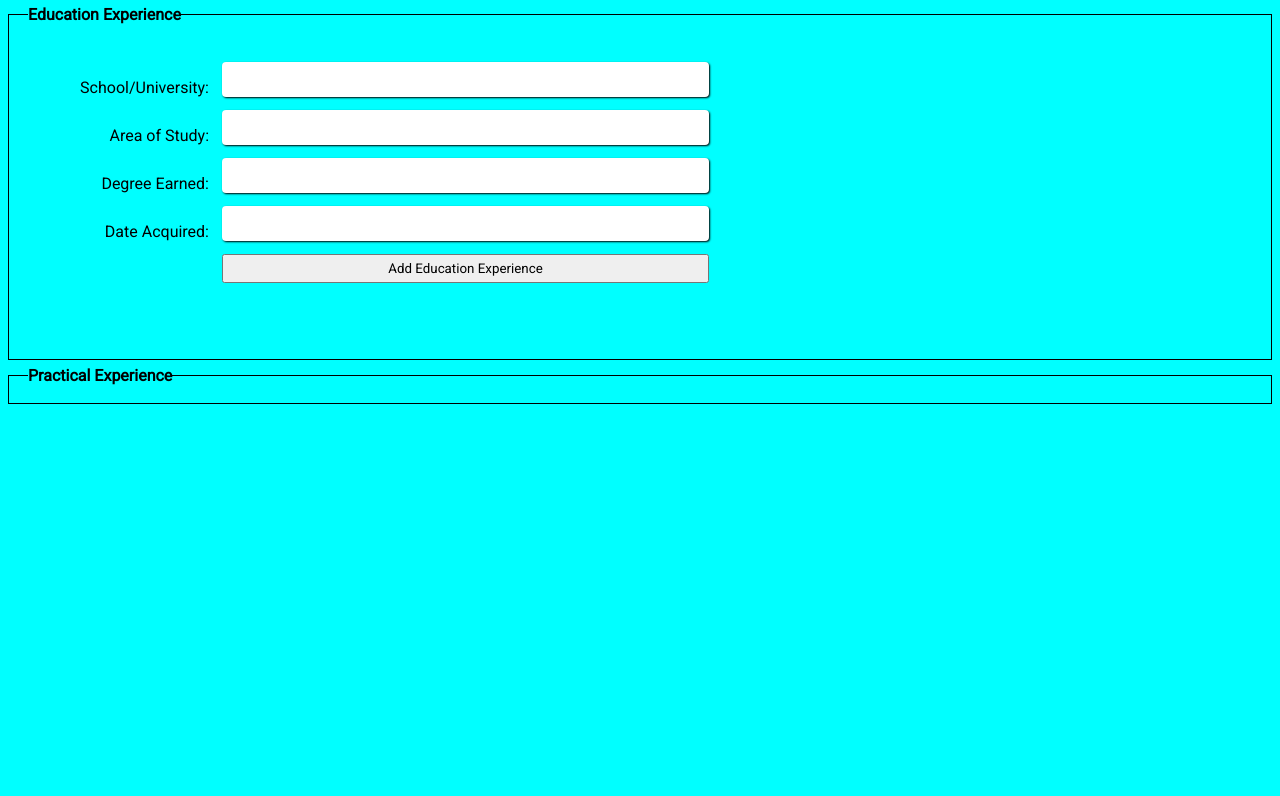
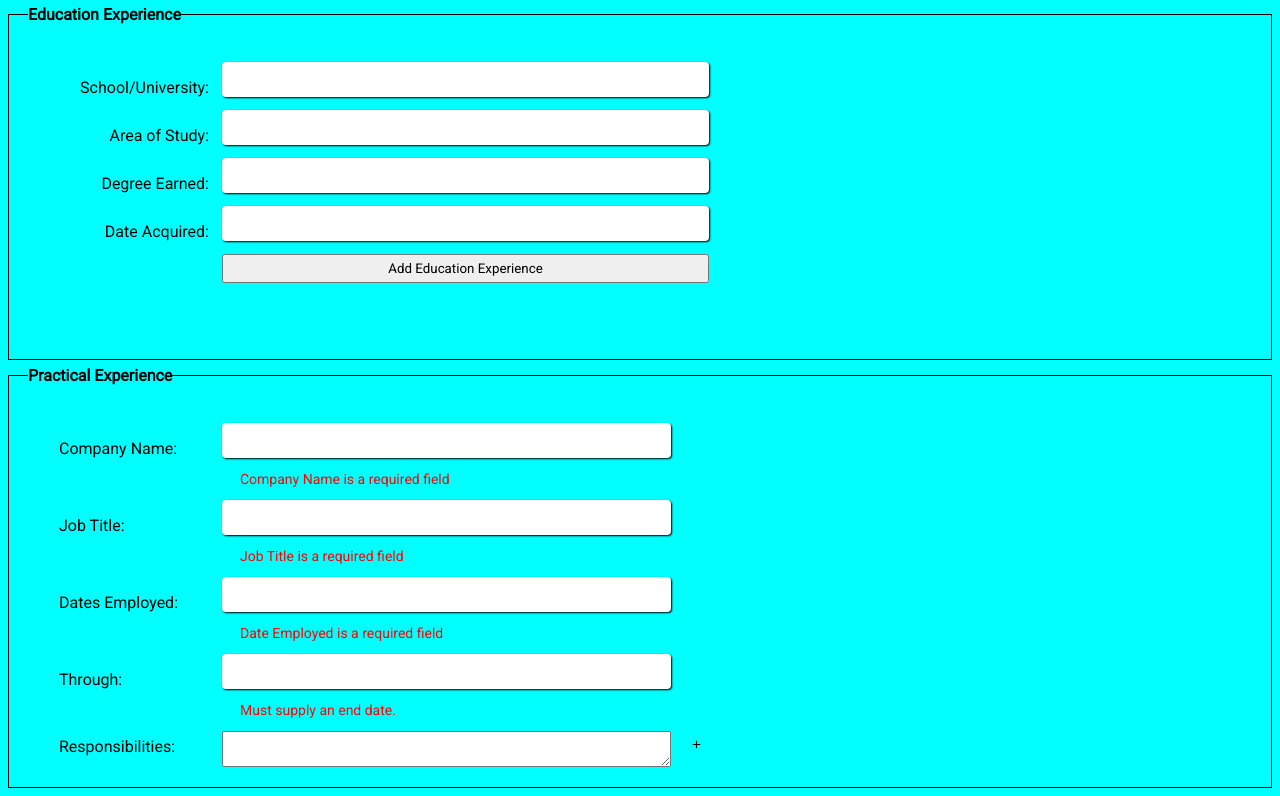
Before and after one commit to gitdingus/cv-application, a React app: page / in a window 1280 px wide. Shown: the part 300-1096 px from the top of the page. Before the commit the page ends 800 px from the top, so only its background shows below. Built offline with nearby package versions, Linux system fonts and the light colour scheme.

Commit message:
Rough markup and styles for practical experience component

```diff
--- a/src/components/practical-experience/Edit.jsx
+++ b/src/components/practical-experience/Edit.jsx
@@ -0,0 +1,67 @@
+import React from 'react';
+import styles from './edit.module.css';
+import addButton from '../plus.svg';
+
+class Edit extends React.Component {
+  render() {
+    return (
+      <div>
+        <form className={styles.practicalExperienceForm}>
+          <label htmlFor="company-name">Company Name:</label>
+          <input id="company-name" type="text" />
+          <div
+            className={
+              `
+                ${styles.error}
+                ${(true === true) ? styles.active : ''} // change when adding validation
+              `
+            }
+          >
+            Company Name is a required field
+          </div>
+          <label htmlFor="job-title">Job Title:</label>
+          <input id="job-title" type="text" />
+          <div
+            className={
+              `
+                ${styles.error}
+                ${(true === true) ? styles.active : ''} // change when adding validation
+              `
+            }
+          >
+            Job Title is a required field
+          </div>
+          <label htmlFor="date-begin">Dates Employed:</label>
+          <input id="date-begin" type="text" />
+          <div
+            className={
+              `
+                ${styles.error}
+                ${(true === true) ? styles.active : ''}  // change when adding validation
+              `
+            }
+          >
+            Date Employed is a required field
+          </div>
+          <label htmlFor="date-end ">Through:</label>
+          <input id="date-end" type="text" />
+          <div
+            className={
+              `
+                ${styles.error}
+                ${(true === true) ? styles.active : ''}  // change when adding validation
+              `
+            }
+          >
+            Must supply an end date.
+          </div>
+          <label className={styles.responsibilitiesLabel} htmlFor="responsibilities">Responsibilities:</label>
+          <textarea id="responsibilities" />
+          <button className={`svg-button ${styles.addResponsibilitiesButton}`} type="button"><img src={addButton} alt="Add Experience" /></button>
+        </form>
+      </div>
+    )
+  }
+}
+
+export default Edit;
--- a/src/components/practical-experience/PracticalExperience.jsx
+++ b/src/components/practical-experience/PracticalExperience.jsx
@@ -1,4 +1,5 @@
 import React from 'react';
+import Edit from './Edit.jsx';
 import styles from './practical-experience.module.css';
 import '../app.css';
 
@@ -7,6 +8,7 @@ class PracticalExperience extends React.Component {
     return (
       <div className="cv-section">
         <h1 className="cv-section-header">Practical Experience</h1>
+        <Edit />
       </div>
     );
   }
--- a/src/components/practical-experience/edit.module.css
+++ b/src/components/practical-experience/edit.module.css
@@ -0,0 +1,38 @@
+.practicalExperienceForm {
+  display: grid;
+  grid-template-columns: 150px 1fr 25px;
+  gap: 13px;
+
+  align-items: end;
+  width: clamp(450px, 60%, 650px);
+}
+
+.practicalExperienceForm label {
+  grid-column: 1 / 2;
+}
+
+.practicalExperienceForm .responsibilitiesLabel {
+  align-self: start;
+  margin-top: 6px;
+}
+
+.practicalExperienceForm .addResponsibilitiesButton {
+  align-self: start;
+  margin-top: 6px;
+}
+
+.practicalExperienceForm .error{
+  grid-column: 2 / 3;
+  color: rgba(255, 0, 0, 1);
+  font-size: 14px;
+  margin-left: 18px;
+  /*
+    uncomment when programming error checking
+    display: none;
+  */
+
+}
+
+.practicalExperienceForm .error.active{
+  display: block;
+}
```
